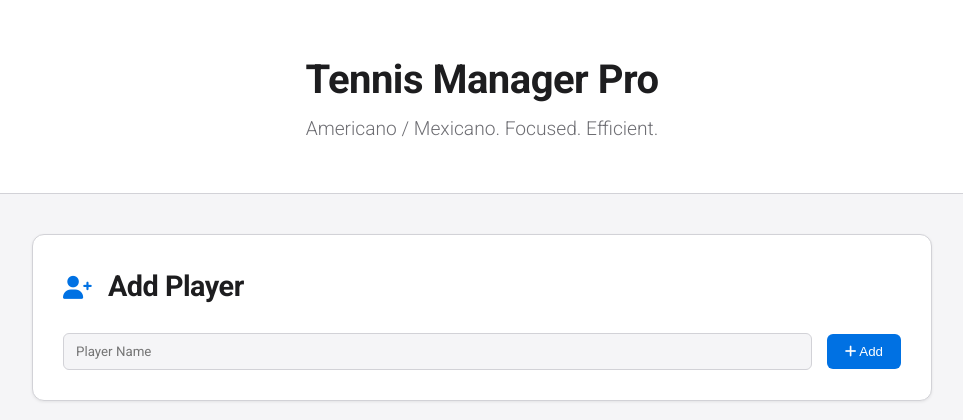
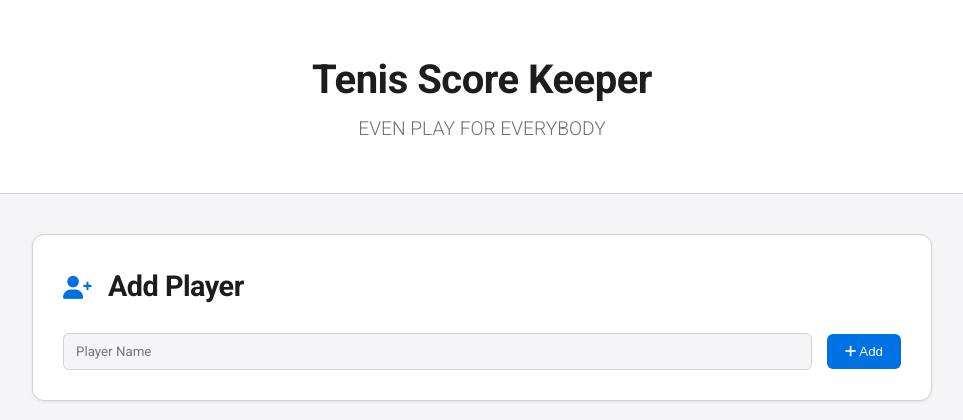
Before and after one commit to ahniif/RGA004, a Flask app: page / in a window 1280 px wide. Shown: the top 420 px of the page, without its empty margins (158-1121 px from the left). Run offline with Flask 3, Linux system fonts and the light colour scheme.

Commit message:
Update index.html

```diff
--- a/templates/index.html
+++ b/templates/index.html
@@ -253,8 +253,8 @@
 <body>
 
     <div class="header-main">
-        <h1>Tennis Manager Pro</h1>
-        <p>Americano / Mexicano. Focused. Efficient.</p>
+        <h1>Tenis Score Keeper</h1>
+        <p>EVEN PLAY FOR EVERYBODY</p>
     </div>
 
     <div class="container">
```
